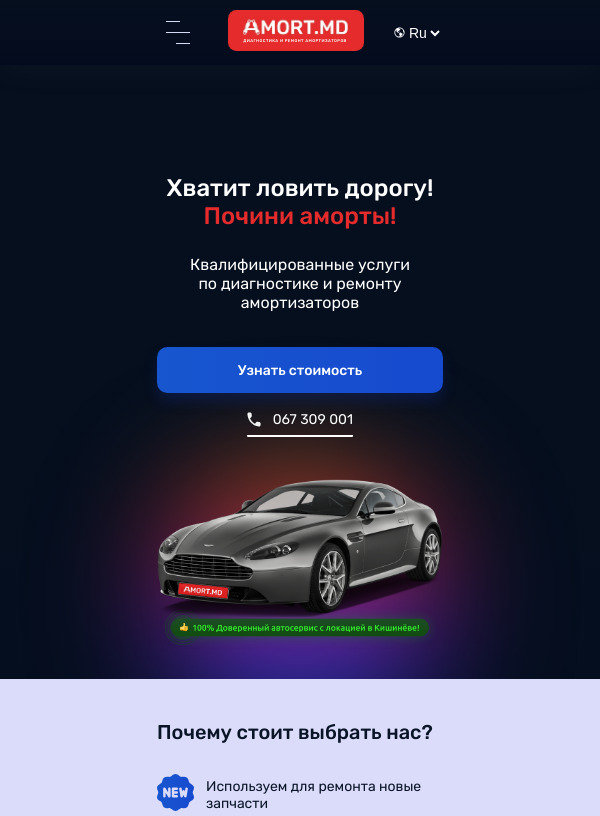
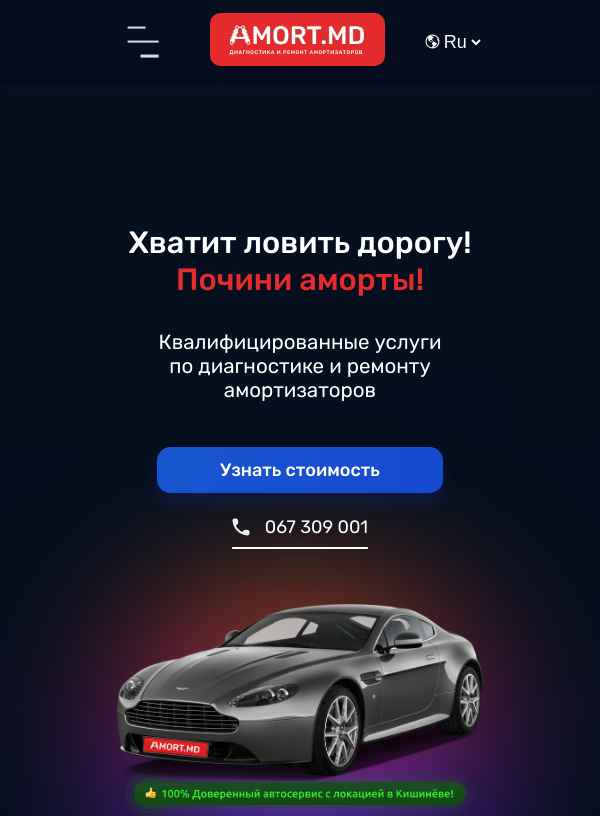
Before and after one commit to 11VladC11/Amort.md, a React (Create React App) app: page / in a window 600 px wide. Shown: the top 816 px of the page. Built offline with nearby package versions, Linux system fonts and the light colour scheme.

Commit message:
minor changes

```diff
--- a/src/index.scss
+++ b/src/index.scss
@@ -9,9 +9,31 @@
 			font-size: 15px;
 
 		}
-		@media (min-width: 0px) and (max-width: 1000px) {
+		@media (min-width: 0px) and (max-width: 375px) {
 			font-size: 14px;
 
+		}
+		@media (min-width: 375px) and (max-width: 425px) {
+			font-size: 15px;
+
+		}
+		@media (min-width: 425px) and (max-width: 500px) {
+			font-size: 16px;
+		}
+		@media (min-width: 500px) and (max-width: 600px) {
+			font-size: 17px;
+		}
+		@media (min-width: 600px) and (max-width: 700px) {
+			font-size: 18px;
+		}
+		@media (min-width: 700px) and (max-width: 800px) {
+			font-size: 19px;
+		}
+		@media (min-width: 800px) and (max-width: 900px) {
+			font-size: 20px;
+		}
+		@media (min-width: 900px) and (max-width: 999px) {
+			font-size: 21px;
 		}
 }
 ::placeholder {
```
